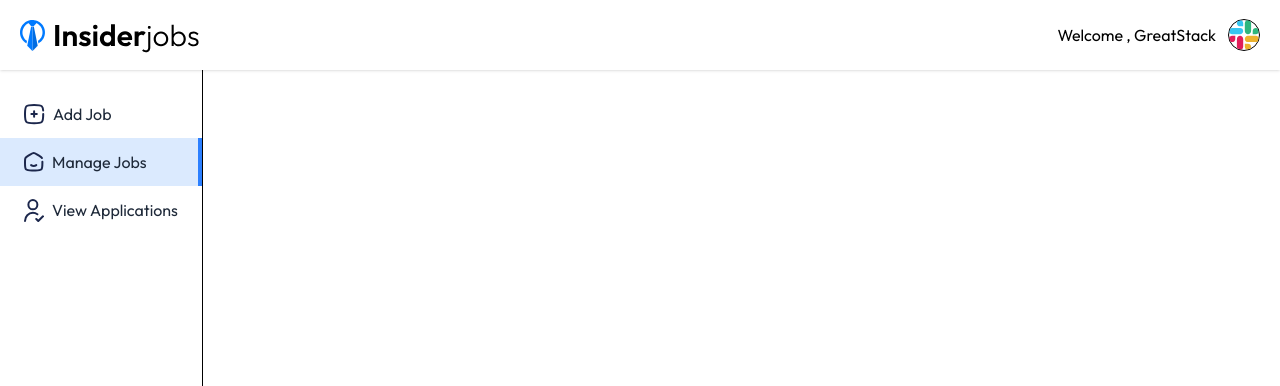
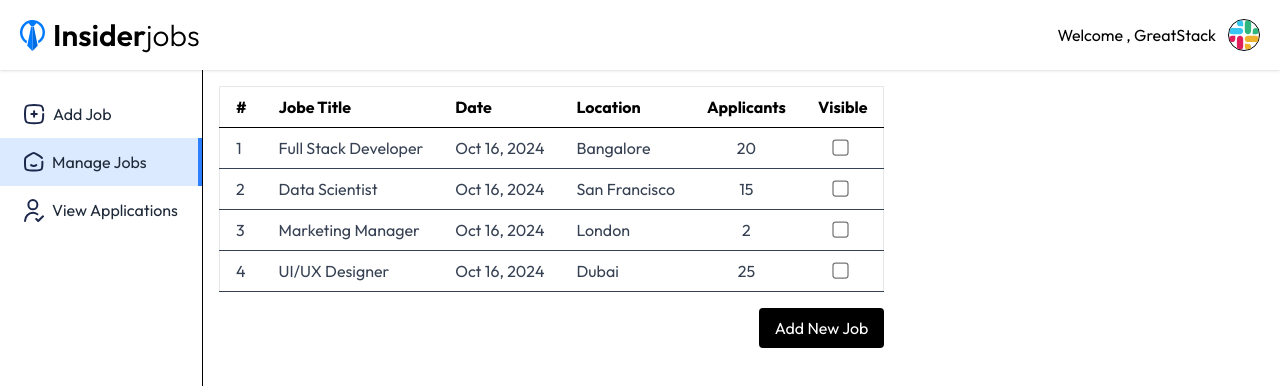
Before and after one commit to ayanpaul26/Job-Portal_project, a React app: page /dashboard/manage-job in a window 1280 px wide. Shown: the top 386 px of the page. Built offline with nearby package versions, Linux system fonts and the light colour scheme; the HTML template or start-up script is replaced by a standard one; a web font is replaced by a local one.

Commit message:
done till frontemd

```diff
--- a/src/pages/ManageJobs.jsx
+++ b/src/pages/ManageJobs.jsx
@@ -1,10 +1,50 @@
+import { manageJobsData } from "../assets/assets";
+import moment from 'moment'
+import {useNavigate} from "react-router-dom"
 
 const ManageJobs = () => {
+
+  const navigate = useNavigate()
+
+
+
   return (
-    <div>
+    <div className="container p-4 max-w-5xl">
+      <div className="overflow-x-auto">
+        <table className="min-w-full bg-white border border-gray-200 max-sm:text-sm">
+          <thead className="">
+            <tr>
+              <th className="py-2 px-4 border-b text-left max-sm:hidden">#</th>
+              <th className="py-2 px-4 border-b text-left">Jobe Title</th>
+              <th className="py-2 px-4 border-b text-left max-sm:hidden">Date</th>
+              <th className="py-2 px-4 border-b text-left max-sm:hidden">Location</th>
+              <th className="py-2 px-4 border-b text-center">Applicants</th>
+              <th className="py-2 px-4 border-b text-left">Visible</th>
+            </tr>
+          </thead>
+          <tbody>
+            {manageJobsData.map((jobs,index)=>(
+              <tr key={index} className="text-gray-700">
+                <td className="py-2 px-4 border-b max-sm:hidden">{index+1}</td>
+                <td className="py-2 px-4 border-b">{jobs.title}</td>
+                <td className="py-2 px-4 border-b max-sm:hidden">{moment(jobs.date).format('ll')}</td>
+                <td className="py-2 px-4 border-b max-sm:hidden">{jobs.location}</td>
+                <td className="py-2 px-4 border-b text-center">{jobs.applicants}</td>
+                <td className="py-2 px-4 border-b">
+                  <input className="scale-125 ml-4" type="checkbox"/>
+                </td>
+              </tr>
+            ))}
+          </tbody>
+        </table>
+      </div>
+      <div className="mt-4 flex justify-end">
+        <button onClick={()=>navigate('/dashboard/add-job')} className="py-2 px-4 rounded text-white bg-black">
+          Add New Job
+        </button>
+      </div>
+    </div>
+  );
+};
 
-    </div>
-  )
-}
-
-export default ManageJobs
+export default ManageJobs;
```
